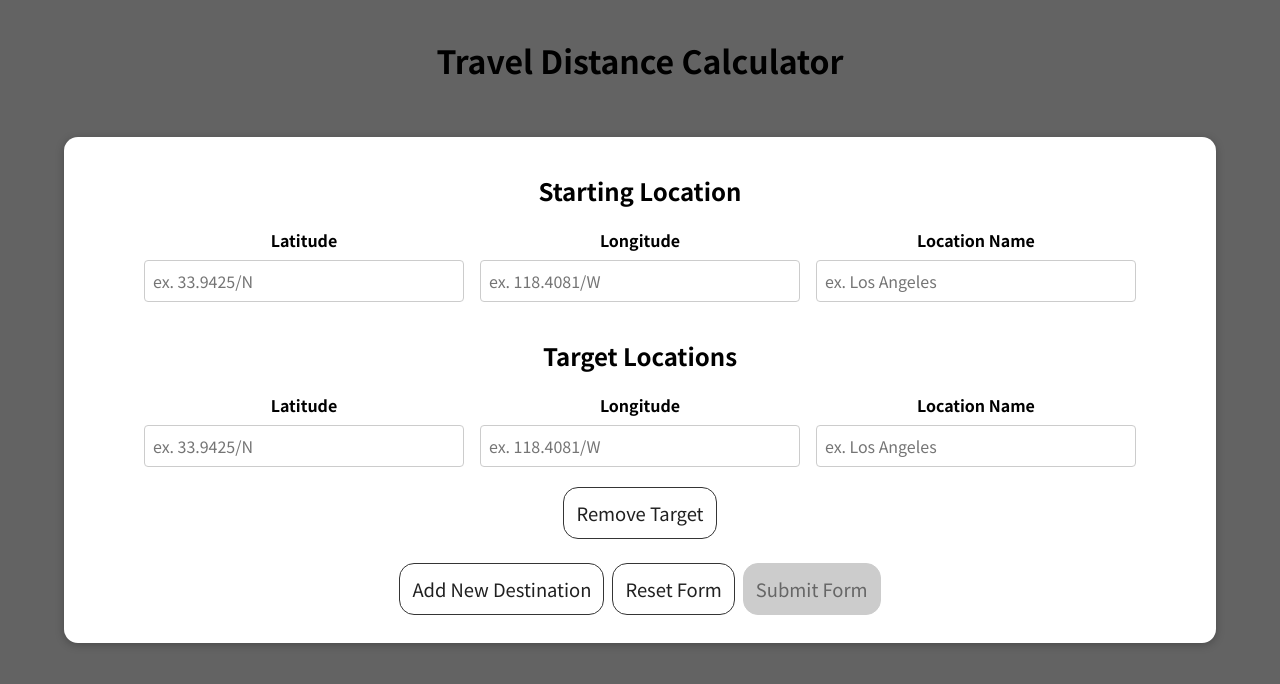
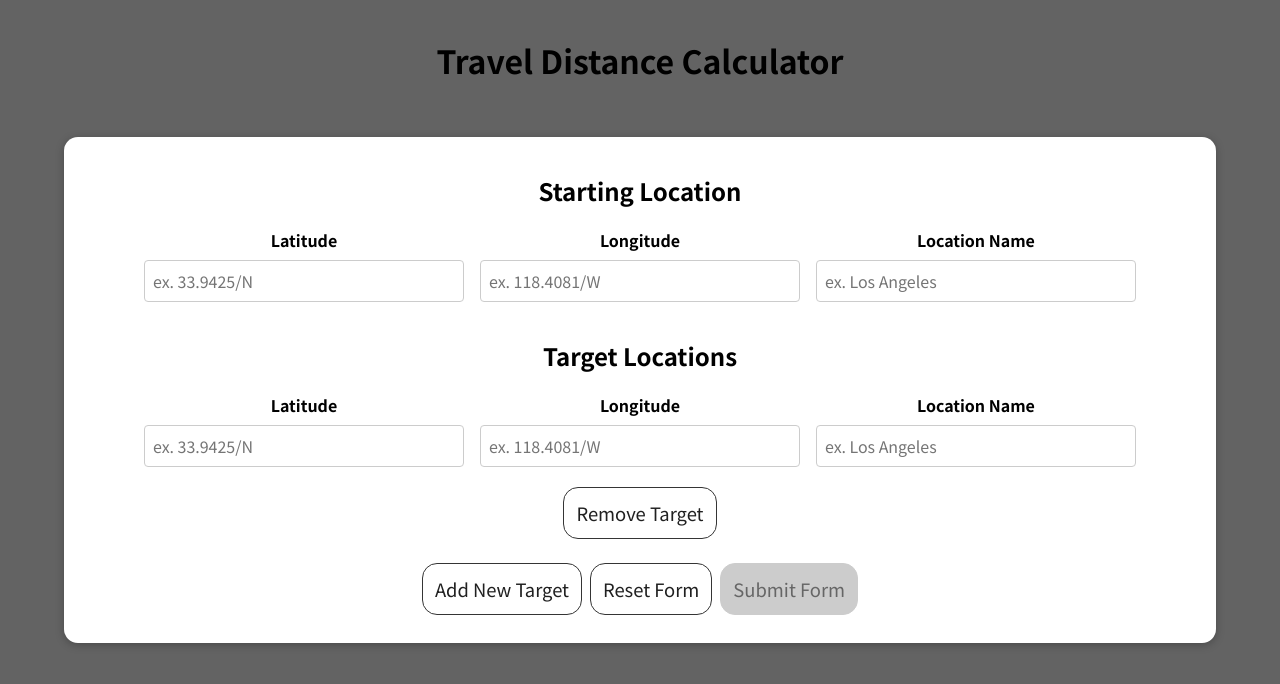
Before and after one commit to zackthomas1/travel-distance-app, a React (Create React App) app: page / in a window 1280 px wide. Shown: the top 684 px of the page. Built offline with nearby package versions, Linux system fonts and the light colour scheme.

Commit message:
Minor changes to button label.

```diff
--- a/src/components/LocationsForm.js
+++ b/src/components/LocationsForm.js
@@ -98,7 +98,7 @@ const LocationsForm = (props) => {
                 </div>
 
                 <div className={classes.form_actions}>
-                    <Button type="button" onClick={locationsCtx.addTarget}>Add New Destination</Button>
+                    <Button type="button" onClick={locationsCtx.addTarget}>Add New Target</Button>
                     <Button type="button" onClick={resetFormHandler}>Reset Form</Button>
                     <Button type="submit" disabled={!formIsValid}>Submit Form</Button>
                 </div>
--- a/src/components/Results.js
+++ b/src/components/Results.js
@@ -19,8 +19,6 @@ const Results = (props) => {
             distance: closestDistance,
         } = result.closest;
         const {
-
-
             targetLat: furthestTargetLat,
             targetLong: furthestTargetLong,
             targetName: furthestTargetName,
```
